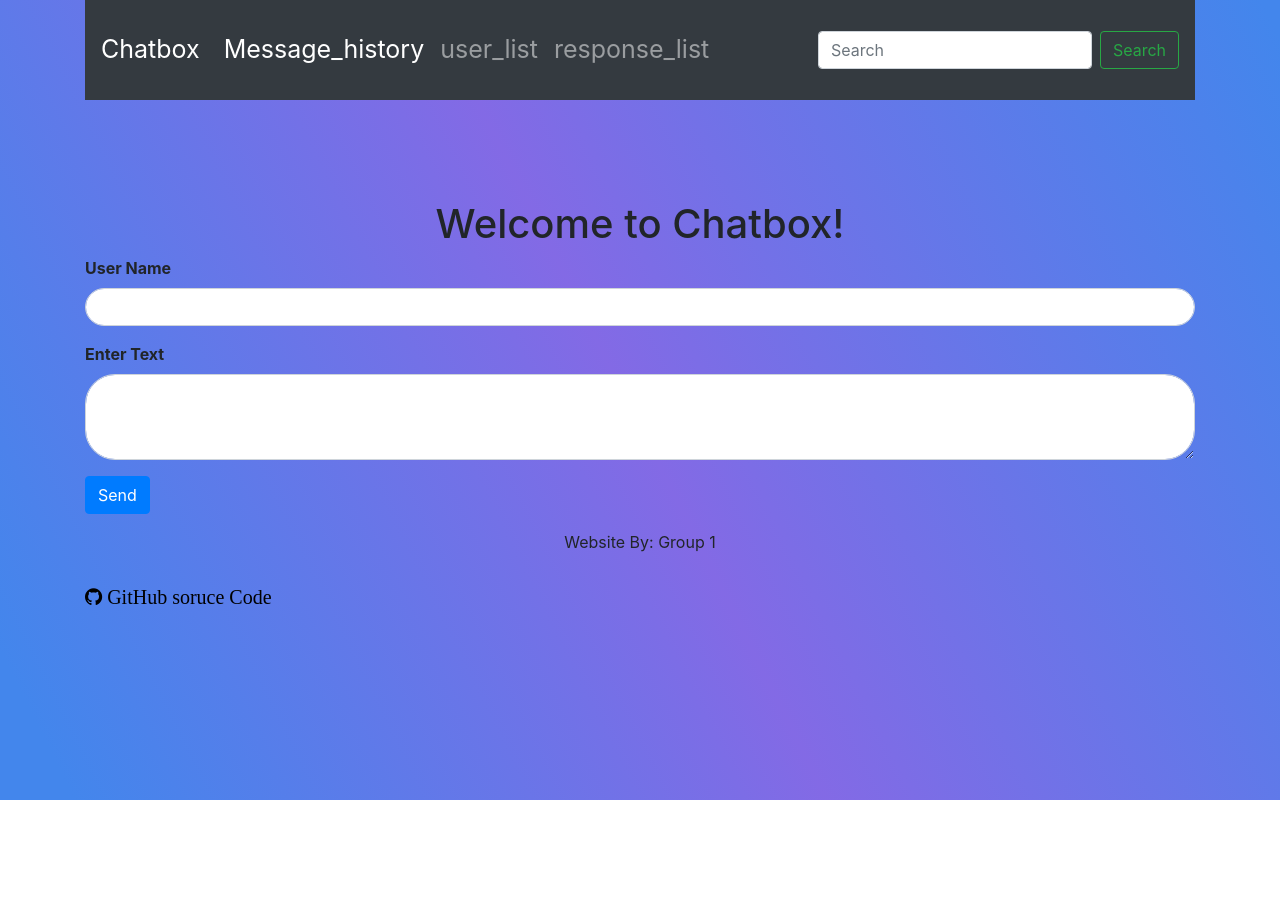
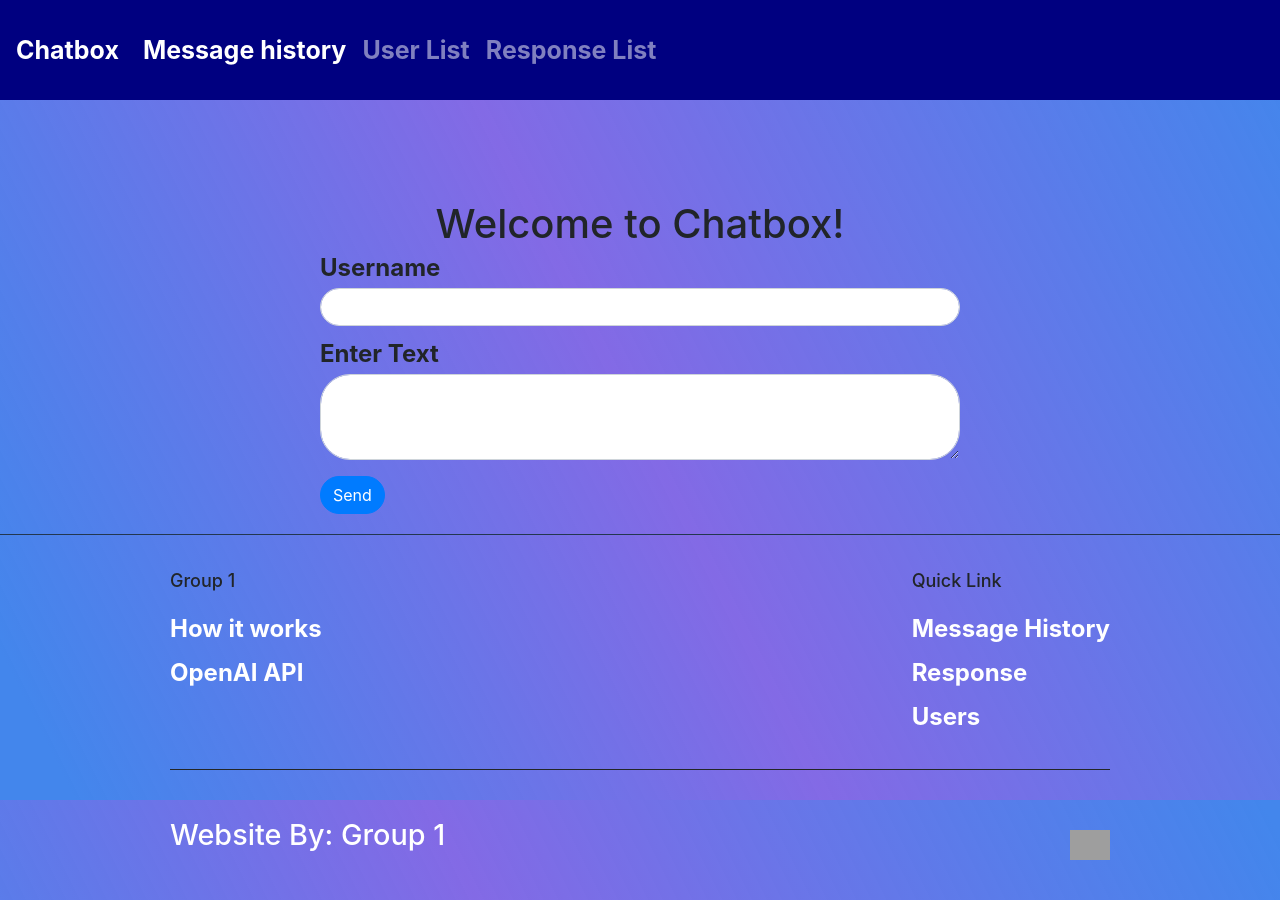
Before and after one commit to PseudocodeJason/network_project, a Django app: page / in a window 1280 px wide. Before the commit the page ends 800 px from the top, so only its background shows below. Run offline with Django 3.2, Linux system fonts and the light colour scheme; some libraries are stand-ins or nearby versions; grey boxes are pictures that could not be loaded.

Commit message:
Added Footer And CSS code

```diff
--- a/myproject/chatbox/templates/chatbox/base.html
+++ b/myproject/chatbox/templates/chatbox/base.html
@@ -45,10 +45,15 @@
         background: linear-gradient(243.41deg, #4386EC 1.11%, rgba(96, 64, 222, 0.78) 50.8%, #4386EC 95.58%);
         background-attachment: fixed;
         height: 80vh;
+        font-size: 24px;
+        line-height: 24px;
+        font-weight: 700;
+
       }
       #nav{
         background: #000080;
         width: 100%;
+
       }
       #user_name{
         border-radius: 30px;
@@ -70,9 +75,15 @@
       }
       #form{
         width: 50vw;
+        margin-left: 25vw;
       }
       #response{
         margin-left: 25vw;
+        background-color: white;
+        border-radius: 30px;
+        padding: 10px;
+        width: 50vw;
+
       }
       #textbubble-one{
         margin-left: 25vw;
@@ -87,10 +98,72 @@
         text-align: center;
         margin-top: 10px;
       }
+      #logo{
+        width:10 vw;
+      }
+
+      /* Footer Section CSS */
+
+      .footer-light{
+        padding: 30px 30px 40px;
+        border-top-color: rgb(35, 55, 79);
+      }
+      .container-footer{
+        width: 100%;
+        max-width: 940px;
+        margin-right: auto;
+        margin-left: auto;
+      }
+      .footer-block {
+        display: flex;
+        flex-direction: column;
+        justify-content: flex-start;
+        align-items: flex-start;
+      }
+      .footer-wrapper {
+        display: flex;
+        justify-content: space-between;
+        align-items: flex-start;
+      }
+      .footer-bottom{
+        display: flex;
+        justify-content: space-between;
+        align-items: center;
+      }
+      .footer-divider {
+        background-color: rgb(35, 38, 39);
+        width: 100%;
+        height: 1px;
+        margin-top: 40px;
+        margin-bottom: 40px;
+      }
+      .footer-social-block {
+        margin-top: 20px;
+      }
+      .footer-copyright {
+        color: white;
+        font-size: larger;
+        font-weight: 500;
+      }
+      .footer-title {
+        font-size: 18px;
+        line-height: 32px;
+        font-weight: 500;
+      }
+      .footer-link {
+        color: white;
+        margin-top: 20px;
+        text-decoration-color: initial;
+      }
+      #divider{
+        background-color: rgb(35, 55, 79);
+        height: 1px;
+        margin-top: 20px;
+      }
     </style>
   </head>
-  <body class="container">
-    <nav class="navbar navbar-expand-sm navbar-dark bg-dark sticky-top">
+  <body>
+      <nav class="navbar navbar-expand-sm navbar-dark" id="nav">
         <a class="navbar-brand" href="/">Chatbox</a>
         <button
           class="navbar-toggler"
@@ -107,39 +180,30 @@
           <ul class="navbar-nav mr-auto">
             <li class="nav-item active">
               <a class="nav-link" href="/chat_history/"
-              >Message_history<span class="sr-only">(current)</span></a
+                >Message history<span class="sr-only">(current)</span></a
               >
             </li>
             <li class="nav-item">
-            <a class="nav-link" href="/user_list/">user_list</a>
+              <a class="nav-link" href="/user_list/">User List</a>
             </li>
             <li class="nav-item">
-            <a class="nav-link" href="/response_history/">response_list</a>
+              <a class="nav-link" href="/response_history/">Response List</a>
             </li>
           </ul>
-        <form class="form-inline my-2 my-lg-0">
-          <input
-            class="form-control mr-sm-2"
-            type="search"
-            placeholder="Search"
-            aria-label="Search"
-          />
-          <button class="btn btn-outline-success my-2 my-sm-0" type="submit">
-            Search
-          </button>
-        </form>
+
         </div>
       </nav>
       {% block content %}
+
       <div class="out">
         <div class="mx-auto">
           <h1 id="fH1">Welcome to Chatbox!</h1>
 
-        <form method="POST" action="{% url 'index' %}">
+          <form method="POST" action="{% url 'index' %}" >
             {% csrf_token %}
-
-          <div class="mb-3">
-            <label for="user_name" class="form-label">User Name</label>
+            <div id="form">
+              <div class="mb-3" id="username_input">
+                <label for="user_name" class="form-label">Username</label>
 
                 <input
                   type="text"
@@ -162,13 +226,14 @@
                   required
                 ></textarea>
               </div>
-          <button type="submit" class="btn btn-primary">Send</button>
+              <button type="submit" class="btn btn-primary" id="submit-btn">Send</button>
+            </div>
           </form>
         </div>
       </div>
 
       {% if responses %}
-    <div class="mt-4">
+      <div class="mt-4" id="response">
         <h3>Response:</h3>
         <ul class="list-unstyled">
           {% for response in responses %}
@@ -177,18 +242,37 @@
         </ul>
       </div>
       {% endif %} {% endblock %}
+      <div id="divider"></div>
+  </body>
 
   <!-- Footer -->
-    <footer class="page-footer font-small blue">
-      <div class="footer-copyright text-center py-3">
-        <p>Website By: Group 1</p>
+  <footer class="page-footer font-small blue" id="footer">
+    <section class="footer-light">
+      <div class="container-footer">
+        <div class="footer-wrapper">
+          <div class="footer-block">
+            <div class="footer-title">Group 1</div>
+            <a href="#" class="footer-link">How it works</a>
+            <a href="https://openai.com/blog/openai-api" class="footer-link ">OpenAI API</a>
           </div>
 
-      <a href="https://github.com/melodyyip/network_project">
-        <i class="fa fa-github" style="font-size: 20px; color: black">
-          GitHub soruce Code
-        </i>
-      </a>
+          <div class="footer-block ">
+            <div class="footer-title">Quick Link</div>
+            <a href="/chat_history/" class="footer-link ">Message History</a>
+            <a href="/response_history/" class="footer-link ">Response</a>
+            <a href="/user_list/" class="footer-link ">Users</a>
+          </div>
+        </div>
+        <div class="footer-divider "></div>
+        <div class="footer-bottom">
+          <div class="footer-copyright">Website By:&nbsp;Group 1</div>
+          <div class="footer-social-block ">
+            <a href="https://github.com/PseudocodeJason/network_project" class="footer-social-link w-inline-block">
+            <img src="https://upload.wikimedia.org/wikipedia/commons/9/91/Octicons-mark-github.svg" width="40"></a>
+          </div>
+        </div>
+      </div>
+    </section>
   </footer>
-  </body>
+
 </html>
```
Lines whose indentation alone changed are shown as unchanged.
